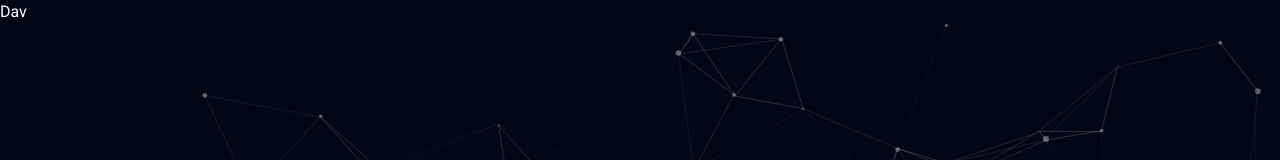
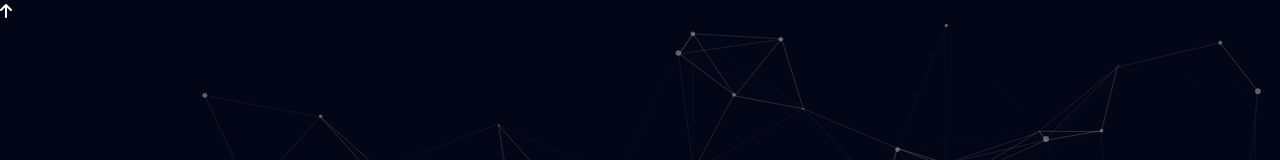
Before and after one commit to Davsan88/Davsan88.github.io, a SvelteKit app: page / in a window 1280 px wide. Shown: the top 160 px of the page. Built offline with nearby package versions, Linux system fonts and the light colour scheme.

Commit message:
Update +layout.svelte

```diff
--- a/src/routes/+layout.svelte
+++ b/src/routes/+layout.svelte
@@ -2,4 +2,13 @@
   import "../app.css";
 </script>
 
+<div class="relative flex flex-col max-w-[1400px] mx-auto w-full text-sm sm:text-base min-h-screen">
+
+  <div class="">
+    <button>
+      <i class="fa-solid fa-arrow-up"/>
+    </button>
+  </div>
+
+</div>
 <slot />
```
